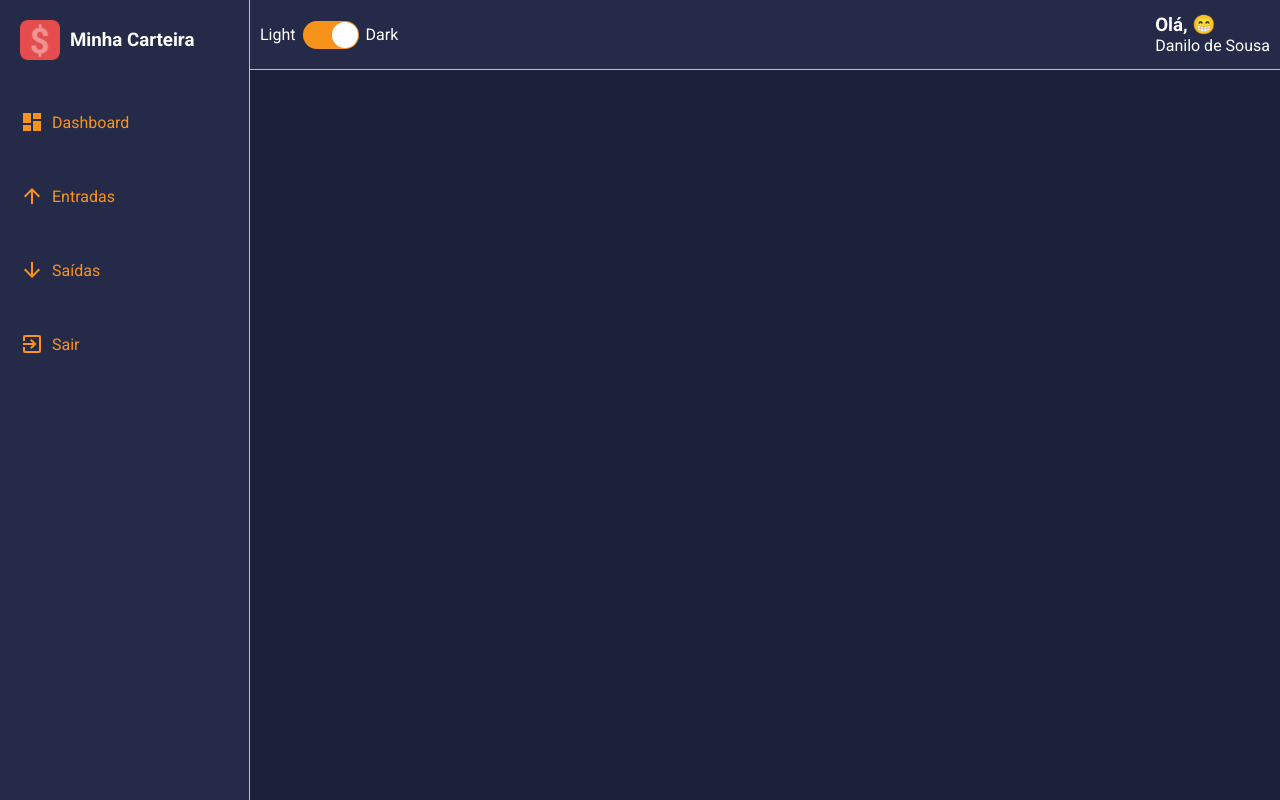
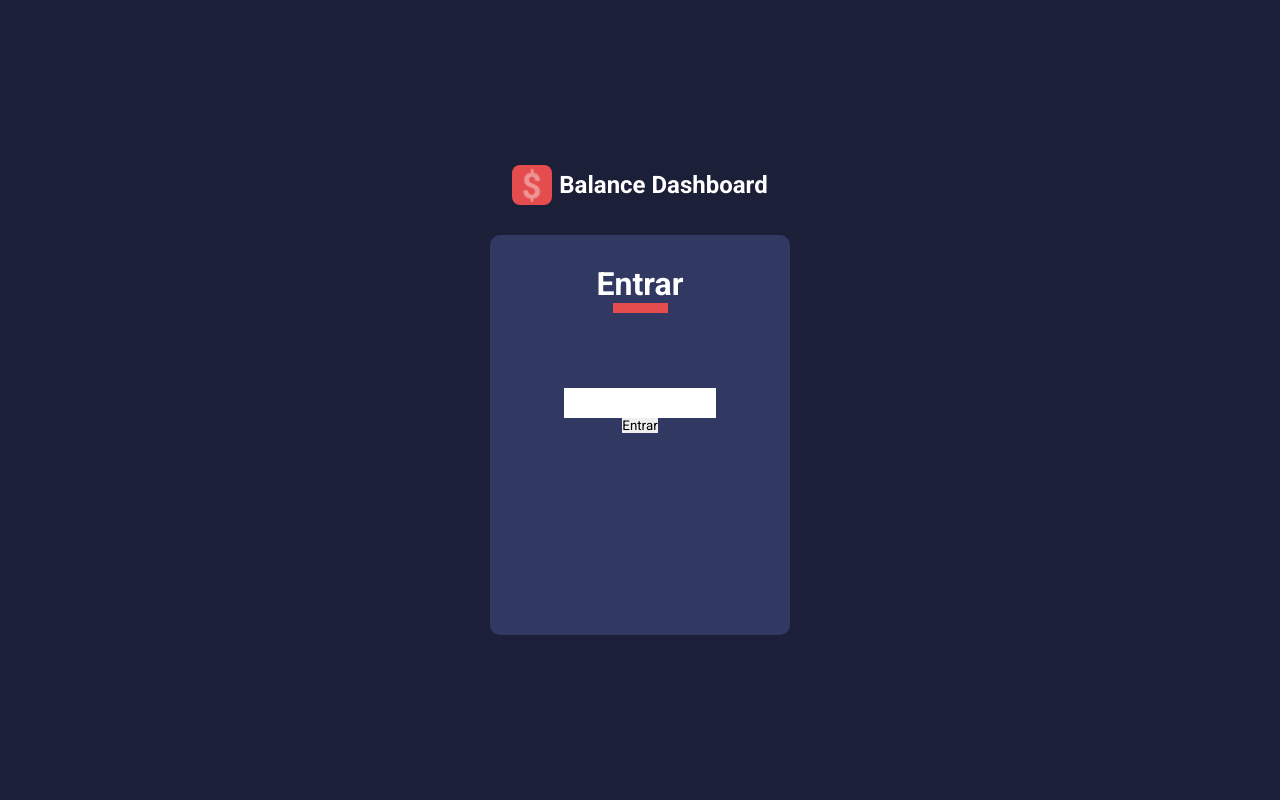
Before and after one commit to dansousa09/balance-dashboard, a React (Create React App) app: page / in a window 1280 px wide. Built offline with nearby package versions, Linux system fonts and the light colour scheme.

Commit message:
style(sign in page): add initial Style to the Sign In Page

```diff
--- a/src/pages/signin/index.tsx
+++ b/src/pages/signin/index.tsx
@@ -1,30 +1,24 @@
-import React from "react";
-import ContentHeader from "../../components/ContentHeader";
-import SelectInput from "../../components/SelectInput";
-import { Container } from "./styles";
+import React from 'react';
+import logoImg from '../../assets/logo.svg'
 
-const SignIn: React.FC = () => {
-  const options = [
-    {
-      value: "Ana",
-      label: "Ana",
-    },
-    {
-      value: "Rodrigo",
-      label: "Rodrigo",
-    },
-    {
-      value: "Joaquina",
-      label: "Joaquina",
-    },
-  ];
+import * as C from './styles';
+
+const signin: React.FC = () => {
   return (
-    <Container>
-      <ContentHeader title="Dashboard" lineColor="#E44c4e">
-        <SelectInput options={options} onChange={() => console.log('Aqui')} />
-      </ContentHeader>
-    </Container>
-  );
-};
+    <C.Container>
+      <C.Logo>
+        <img src={logoImg} alt="Balance Dashboard" />
+        <h2>Balance Dashboard</h2>
+      </C.Logo>
 
-export default SignIn;
+      <C.Form>
+        <C.FormTitle>Entrar</C.FormTitle>
+        <input type="text" />
+        <input type="text" />
+        <button type="submit">Entrar</button>
+      </C.Form>
+    </C.Container>
+  )
+}
+
+export default signin;
--- a/src/pages/signin/styles.ts
+++ b/src/pages/signin/styles.ts
@@ -1,3 +1,53 @@
 import styled from "styled-components";
 
-export const Container = styled.div``;
+export const Container = styled.div`
+  height: 100vh;
+  display: flex;
+  flex: 1;
+  flex-direction: column;
+  justify-content: center;
+  align-items: center;
+
+  background-color: ${(props) => props.theme.colors.primary};
+`;
+
+export const Logo = styled.div`
+  display: flex;
+  align-items: center;
+  margin-bottom: 30px;
+
+  > h2 {
+    color: ${(props) => props.theme.colors.white};
+    margin-left: 7px;
+  }
+
+  > img {
+    width: 40px;
+    height: 40px;
+  }
+`;
+
+export const Form = styled.form`
+  width: 300px;
+  height: 400px;
+  padding: 30px;
+  border-radius: 10px;
+  display: flex;
+  flex-direction: column;
+  align-items: center;
+
+  background-color: ${(props) => props.theme.colors.tertiary};
+`;
+
+export const FormTitle = styled.h1`
+  color: ${(props) => props.theme.colors.white};
+  margin-bottom: 75px;
+
+  &:after {
+    content: "";
+    display: block;
+    width: 55px;
+    margin: auto;
+    border-bottom: 10px solid ${(props) => props.theme.colors.warning};
+  }
+`;
--- /dev/null
+++ b/src/routes/auth.routes.tsx
@@ -0,0 +1,14 @@
+import React from 'react';
+import { Switch, Route } from 'react-router-dom'
+
+import SignIn from '../pages/signin';
+
+const AuthRoutes: React.FC = () => {
+    return (
+        <Switch>
+            <Route component={SignIn} />
+        </Switch>
+    );
+}
+
+export default AuthRoutes;
--- a/src/routes/index.tsx
+++ b/src/routes/index.tsx
@@ -1,11 +1,13 @@
 import React from "react";
 import { BrowserRouter as Router } from "react-router-dom";
 
-import App from "./app.routes";
+// import App from "./app.routes";
+import AuthRoutes from "./auth.routes";
 
 const Routes: React.FC = () => (
   <Router>
-    <App />
+    {/* <App /> */}
+    <AuthRoutes />
   </Router>
 );
 
```
